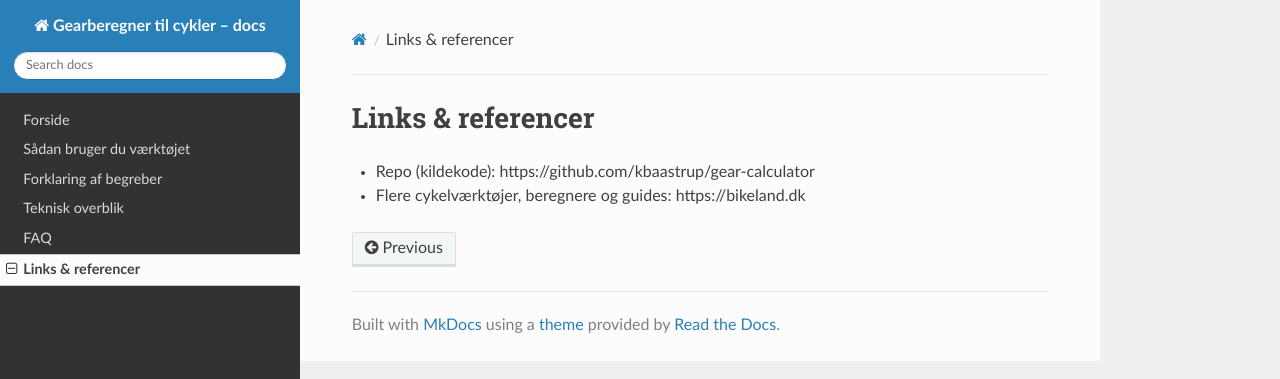
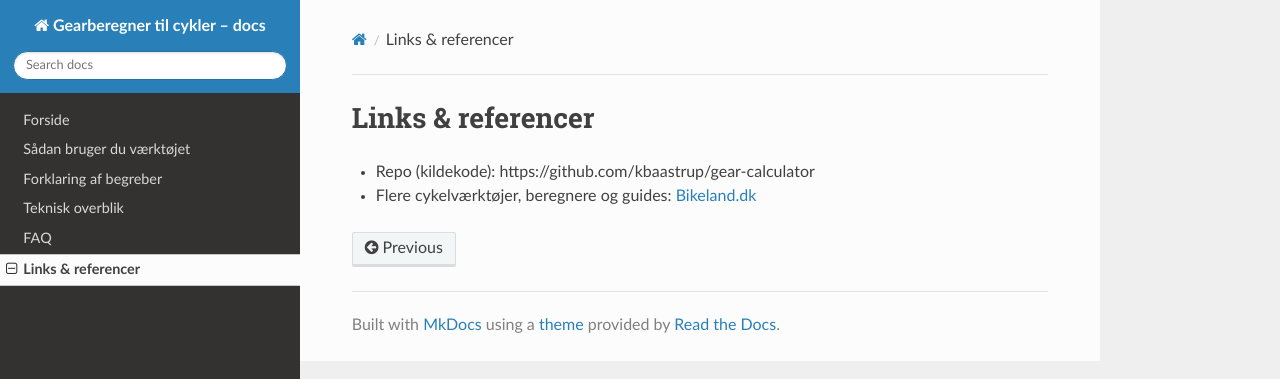
Before and after one commit to kbaastrup/gear-calculator, an MkDocs documentation site: the page built from docs/references.md, in a window 1280 px wide. Shown: the top 379 px of the page. Built offline with MkDocs 1.6.1, drawn with Linux system fonts in a browser that asks for light colours; nearby versions of some CDN libraries; some of the changed lines change nothing that is shown.

Commit message:
Update references.md

```diff
--- a/docs/references.md
+++ b/docs/references.md
@@ -1,4 +1,4 @@
 # Links & referencer
 
 - Repo (kildekode): https://github.com/kbaastrup/gear-calculator
-- Flere cykelværktøjer, beregnere og guides: https://bikeland.dk
+- Flere cykelværktøjer, beregnere og guides: [Bikeland.dk](https://bikeland.dk)
```
